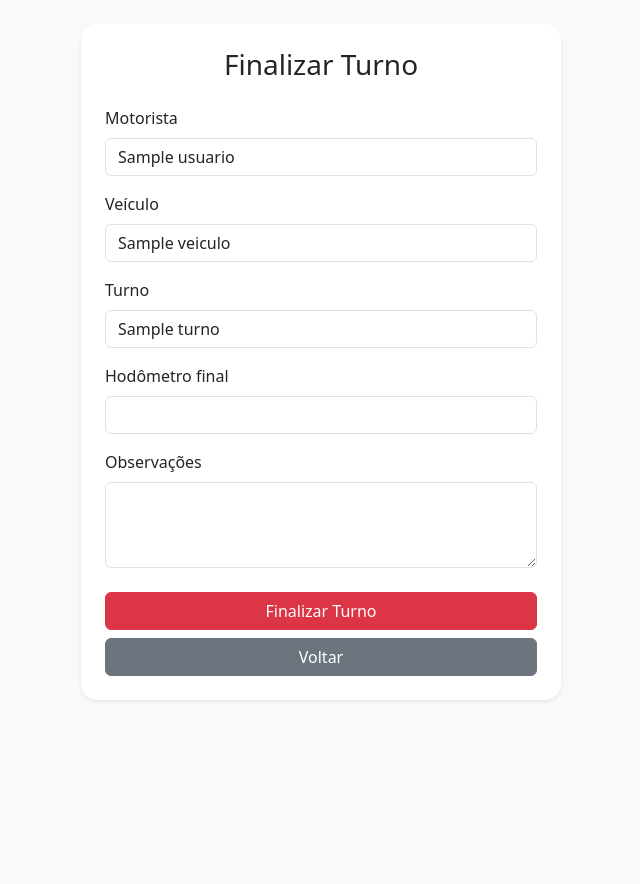
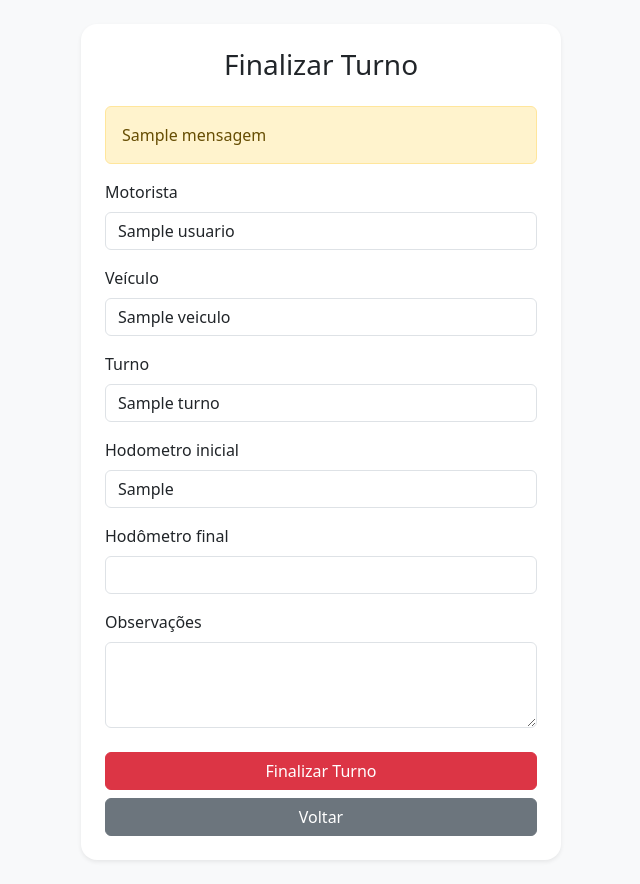
Before and after one commit to fbarros12/relatorio-motoristas, a FastAPI app: template templates/finalizar_turno.html in a window 1280 px wide. Shown: the whole page, without its empty margins (319-959 px from the left). Before the commit the page ends 701 px from the top, so only its background shows below. Run offline with FastAPI, Linux system fonts and the light colour scheme; the template is opened without the code that fills it: most values are stand-ins (such as "Sample title", 1, 10 or a date in 2020).

Commit message:
last change

```diff
--- a/app/database.py
+++ b/app/database.py
@@ -35,6 +35,7 @@ def create_tables():
     cursor.execute("""
         CREATE TABLE IF NOT EXISTS finalizacoes_turno (
             id INTEGER PRIMARY KEY AUTOINCREMENT,
+            abertura_id INTEGER,
             data_hora TEXT NOT NULL,
             usuario TEXT NOT NULL,
             veiculo TEXT NOT NULL,
@@ -44,6 +45,13 @@ def create_tables():
             observacoes TEXT
         )
     """)
+
+    cursor.execute("PRAGMA table_info(finalizacoes_turno)")
+    colunas = [coluna[1] for coluna in cursor.fetchall()]
+    if "abertura_id" not in colunas:
+        cursor.execute("ALTER TABLE finalizacoes_turno ADD COLUMN abertura_id INTEGER")
+    if "km_rodado" not in colunas:
+        cursor.execute("ALTER TABLE finalizacoes_turno ADD COLUMN km_rodado REAL DEFAULT 0")
 
     conn.commit()
     conn.close()
@@ -104,10 +112,22 @@ def obter_turno_ativo(usuario):
     cursor = conn.cursor()
 
     cursor.execute("""
-        SELECT veiculo, turno
-        FROM aberturas_turno
-        WHERE usuario = ?
-        ORDER BY data_hora DESC
+        SELECT a.id, a.veiculo, a.turno, a.hodometro_inicial
+        FROM aberturas_turno a
+        WHERE a.usuario = ?
+          AND NOT EXISTS (
+              SELECT 1
+              FROM finalizacoes_turno f
+              WHERE f.abertura_id = a.id
+                 OR (
+                    f.abertura_id IS NULL
+                    AND f.usuario = a.usuario
+                    AND f.veiculo = a.veiculo
+                    AND f.turno = a.turno
+                    AND f.data_hora >= a.data_hora
+                 )
+          )
+        ORDER BY a.data_hora DESC
         LIMIT 1
     """, (usuario,))
 
@@ -117,33 +137,33 @@ def obter_turno_ativo(usuario):
     return resultado
 
 
-def obter_hodometro_inicial(usuario):
+def obter_hodometro_inicial(abertura_id, usuario):
     conn = sqlite3.connect(DB_NAME)
     cursor = conn.cursor()
 
     cursor.execute("""
         SELECT hodometro_inicial
         FROM aberturas_turno
-        WHERE usuario = ?
-        ORDER BY data_hora DESC
+        WHERE id = ? AND usuario = ?
         LIMIT 1
-    """, (usuario,))
+    """, (abertura_id, usuario))
 
     resultado = cursor.fetchone()
     conn.close()
 
-    if resultado:
-        return resultado[0]
+    if not resultado:
+        return None
 
-    return 0
+    return resultado[0]
 
 
-def salvar_finalizacao_turno_db(data_hora, usuario, veiculo, turno, hodometro_final, km_rodado, observacoes):
+def salvar_finalizacao_turno_db(abertura_id, data_hora, usuario, veiculo, turno, hodometro_final, km_rodado, observacoes):
     conn = sqlite3.connect(DB_NAME)
     cursor = conn.cursor()
 
     cursor.execute("""
         INSERT INTO finalizacoes_turno (
+            abertura_id,
             data_hora,
             usuario,
             veiculo,
@@ -151,8 +171,8 @@ def salvar_finalizacao_turno_db(data_hora, usuario, veiculo, turno, hodometro_fi
             hodometro_final,
             km_rodado,
             observacoes
-        ) VALUES (?, ?, ?, ?, ?, ?, ?)
-    """, (data_hora, usuario, veiculo, turno, hodometro_final, km_rodado, observacoes))
+        ) VALUES (?, ?, ?, ?, ?, ?, ?, ?)
+    """, (abertura_id, data_hora, usuario, veiculo, turno, hodometro_final, km_rodado, observacoes))
 
     conn.commit()
     conn.close()
--- a/app/main.py
+++ b/app/main.py
@@ -57,8 +57,8 @@ def inspecao_page(request: Request, usuario: str = ""):
             }
         )
 
-    veiculo = turno_ativo[0]
-    turno = turno_ativo[1]
+    veiculo = turno_ativo[1]
+    turno = turno_ativo[2]
 
     return templates.TemplateResponse(
         request=request,
@@ -163,16 +163,20 @@ def finalizar_turno_page(request: Request, usuario: str = ""):
             }
         )
 
-    veiculo = turno_ativo[0]
-    turno = turno_ativo[1]
+    abertura_id = turno_ativo[0]
+    veiculo = turno_ativo[1]
+    turno = turno_ativo[2]
+    hodometro_inicial = turno_ativo[3]
 
     return templates.TemplateResponse(
         request=request,
         name="finalizar_turno.html",
         context={
             "usuario": usuario,
+            "abertura_id": abertura_id,
             "veiculo": veiculo,
-            "turno": turno
+            "turno": turno,
+            "hodometro_inicial": hodometro_inicial
         }
     )
 
@@ -180,6 +184,7 @@ def finalizar_turno_page(request: Request, usuario: str = ""):
 @app.post("/finalizar-turno")
 def salvar_finalizacao_turno(
     request: Request,
+    abertura_id: int = Form(...),
     usuario: str = Form(...),
     veiculo: str = Form(...),
     turno: str = Form(...),
@@ -188,10 +193,35 @@ def salvar_finalizacao_turno(
 ):
     data_hora = datetime.now().strftime("%Y-%m-%d %H:%M:%S")
 
-    hodometro_inicial = obter_hodometro_inicial(usuario)
+    hodometro_inicial = obter_hodometro_inicial(abertura_id, usuario)
+    if hodometro_inicial is None:
+        return templates.TemplateResponse(
+            request=request,
+            name="menu.html",
+            context={
+                "usuario": usuario,
+                "mensagem": "Não foi possível localizar a abertura deste turno."
+            }
+        )
+
     km_rodado = hodometro_final - hodometro_inicial
 
+    if km_rodado < 0:
+        return templates.TemplateResponse(
+            request=request,
+            name="finalizar_turno.html",
+            context={
+                "usuario": usuario,
+                "abertura_id": abertura_id,
+                "veiculo": veiculo,
+                "turno": turno,
+                "hodometro_inicial": hodometro_inicial,
+                "mensagem": "O hodômetro final não pode ser menor que o hodômetro inicial."
+            }
+        )
+
     salvar_finalizacao_turno_db(
+        abertura_id=abertura_id,
         data_hora=data_hora,
         usuario=usuario,
         veiculo=veiculo,
--- a/templates/finalizar_turno.html
+++ b/templates/finalizar_turno.html
@@ -16,9 +16,16 @@
 
             <h3 class="text-center mb-4">Finalizar Turno</h3>
 
+            {% if mensagem %}
+            <div class="alert alert-warning" role="alert">
+                {{ mensagem }}
+            </div>
+            {% endif %}
+
             <form action="/finalizar-turno" method="post">
 
                 <input type="hidden" name="usuario" value="{{ usuario }}">
+                <input type="hidden" name="abertura_id" value="{{ abertura_id }}">
                 <input type="hidden" name="veiculo" value="{{ veiculo }}">
                 <input type="hidden" name="turno" value="{{ turno }}">
 
@@ -38,8 +45,13 @@
                 </div>
 
                 <div class="mb-3">
+                    <label class="form-label">Hodometro inicial</label>
+                    <input type="text" class="form-control" value="{{ hodometro_inicial }}" readonly>
+                </div>
+
+                <div class="mb-3">
                     <label class="form-label">Hodômetro final</label>
-                    <input type="number" step="0.1" name="hodometro_final" class="form-control" required>
+                    <input type="number" step="0.1" min="{{ hodometro_inicial }}" name="hodometro_final" class="form-control" required>
                 </div>
 
                 <div class="mb-4">
```
